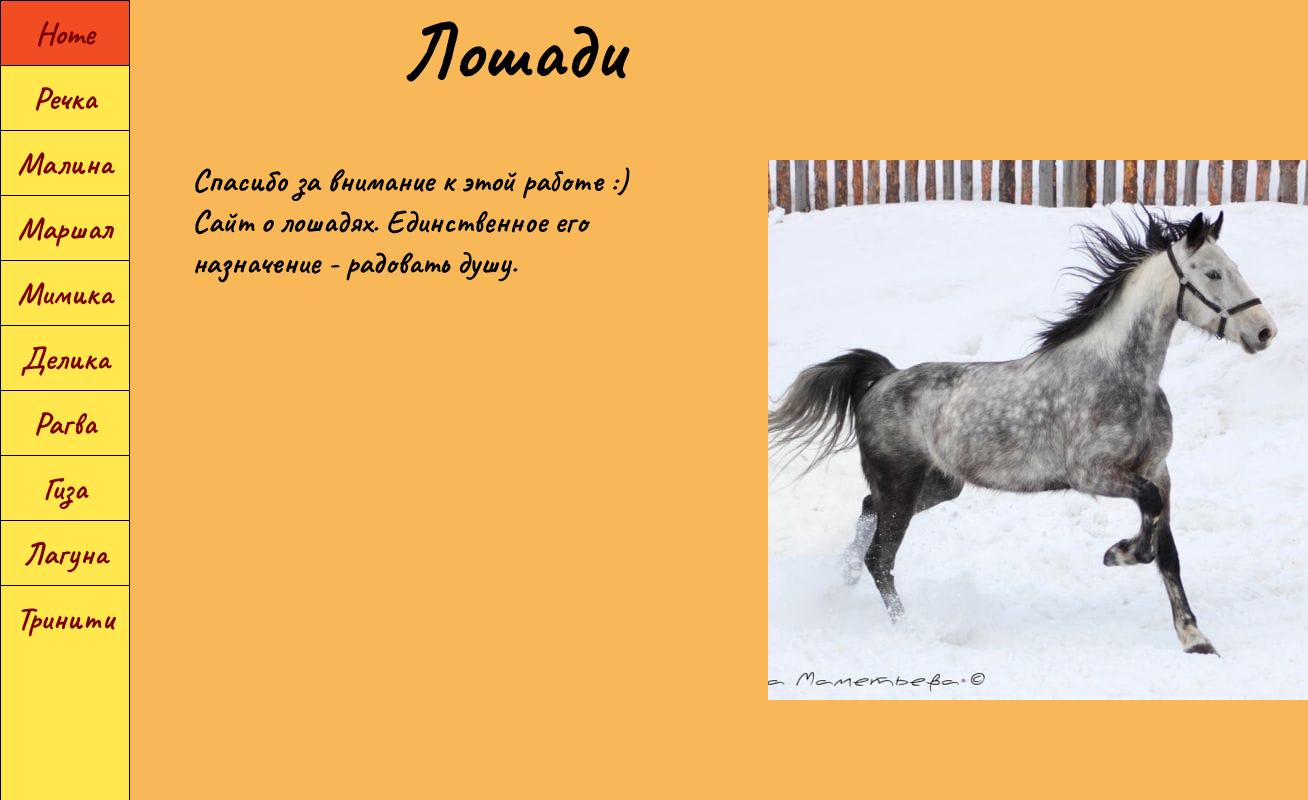
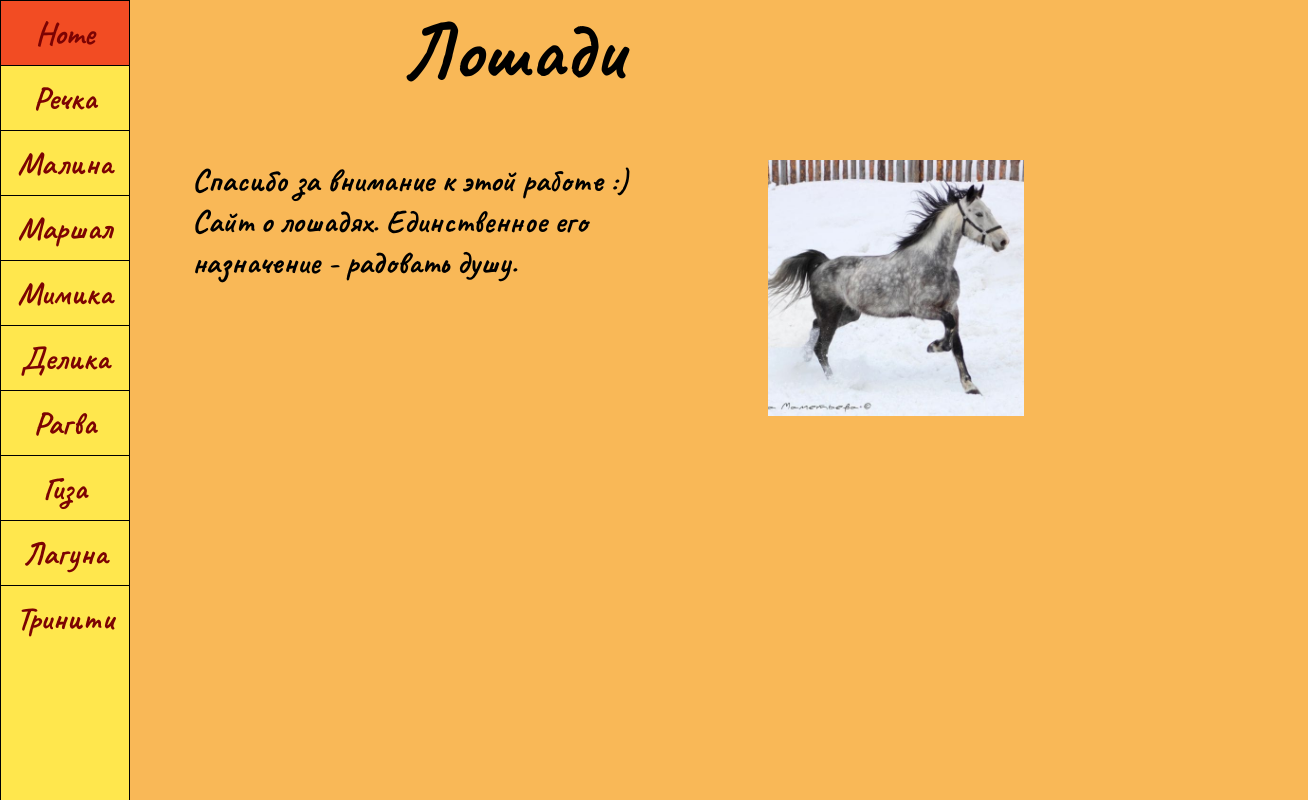
Before and after one commit to alenushks/alenushks.github.io, a plain HTML site: page index.html in a window 1280 px wide. Shown: the whole page, 1308 px wide, since content can reach past the window. Drawn offline with Linux system fonts and the light colour scheme.

Commit message:
Update styles.css

```diff
--- a/styles.css
+++ b/styles.css
@@ -51,7 +51,10 @@ li:last-child {
     img {
         position: absolute;
         left: 60%;
-        top: 20%
+        top: 20%;
+        width: 20%;
+        height: auto;
+        max-width: 540px
     }
 }
 @media screen and (max-width: 1080px) {
```
